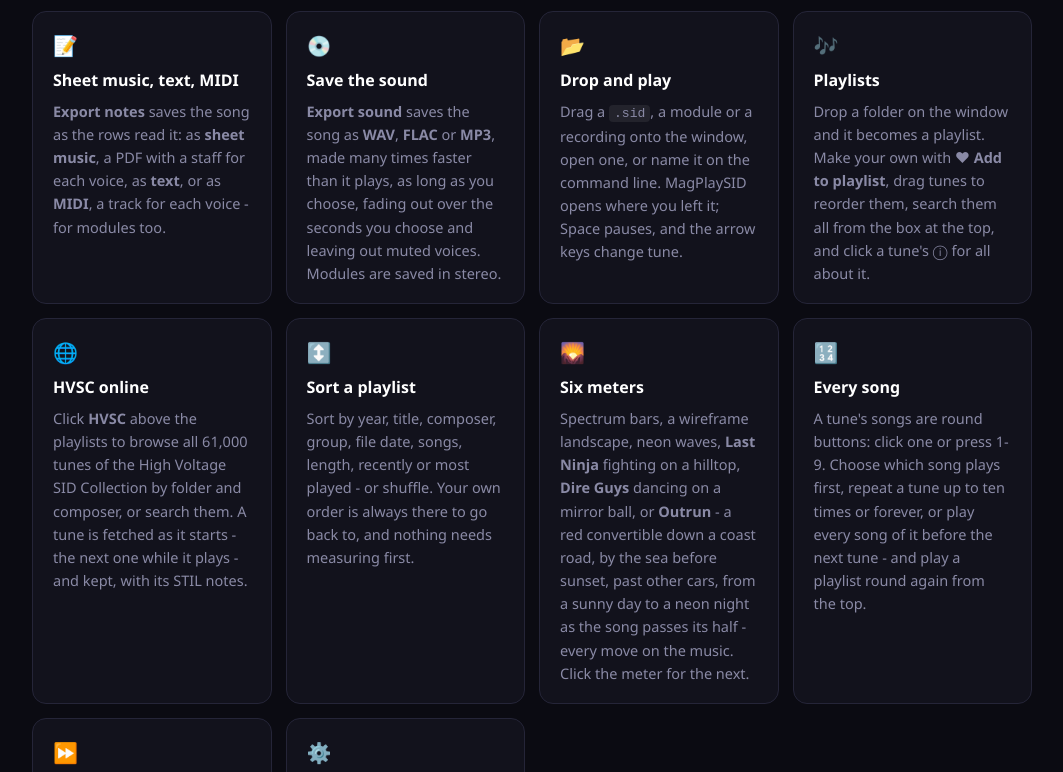
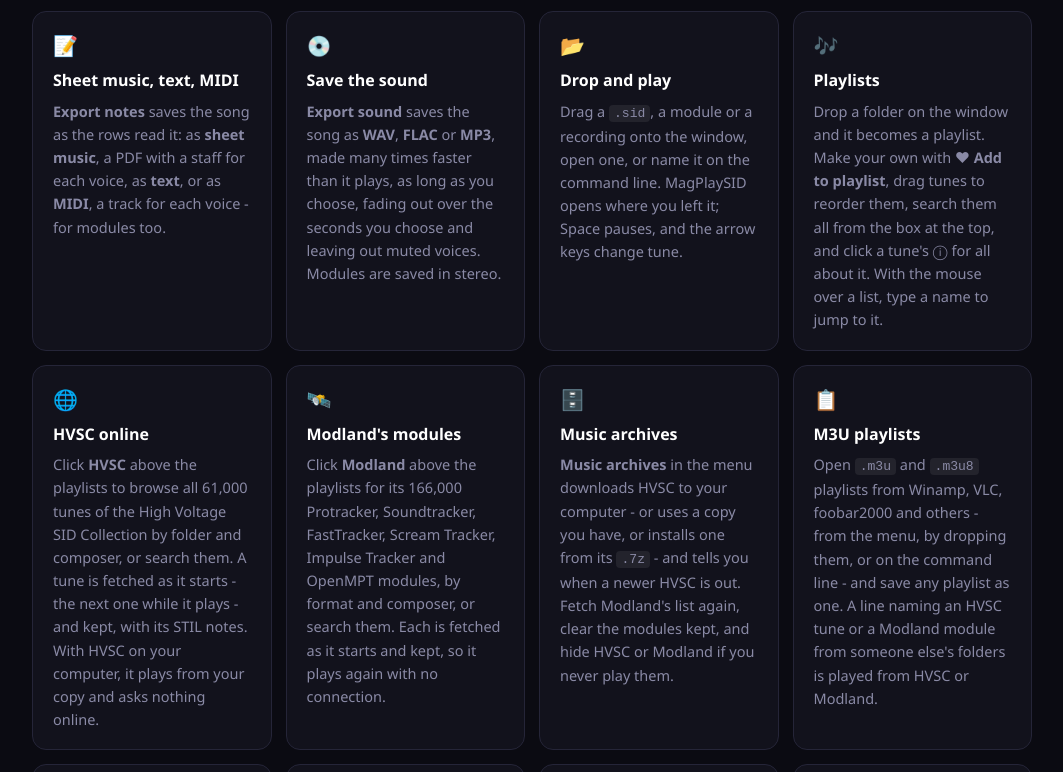
Before and after one commit to MagnarHarestad/MagPlaySID, a plain HTML site: page docs/index.html in a window 1280 px wide. Shown: the part 4929-5701 px from the top of the page, without its empty margins (108-1171 px from the left). Drawn offline with Linux system fonts and the light colour scheme; no server answers.

Commit message:
Site: Modland's modules, Music archives, M3U playlists, type to jump
Notices: SharpCompress, which unpacks HVSC's archive since 1.63.

Co-Authored-By: Claude Opus 5.5 <noreply@anthropic.com>

```diff
--- a/docs/index.html
+++ b/docs/index.html
@@ -4,7 +4,7 @@
 <meta charset="utf-8">
 <meta name="viewport" content="width=device-width, initial-scale=1">
 <title>MagPlaySID - plays C64 .sid tunes, Amiga modules and recordings, and shows how they are built</title>
-<meta name="description" content="MagPlaySID - plays any Commodore 64 .sid tune on an emulated C64, and shows it as tracker rows - notes, instruments and effects - scrolling with the music. Drop a folder to play it as a playlist, keep your favourites, browse and play all of the High Voltage SID Collection online, and save a tune's notes as text, sheet music or MIDI, or its sound as WAV, FLAC or MP3. Plays Amiga ProTracker modules and S3M, XM and IT modules too, and WAV, FLAC, MP3, OGG and AAC recordings with their notes heard as they play.">
+<meta name="description" content="MagPlaySID - plays any Commodore 64 .sid tune on an emulated C64, and shows it as tracker rows - notes, instruments and effects - scrolling with the music. Drop a folder to play it as a playlist, keep your favourites, browse and play all of the High Voltage SID Collection and Modland's modules online, open and save M3U playlists, and save a tune's notes as text, sheet music or MIDI, or its sound as WAV, FLAC or MP3. Plays Amiga ProTracker modules and S3M, XM and IT modules too, and WAV, FLAC, MP3, OGG and AAC recordings with their notes heard as they play.">
 <link rel="icon" href="favicon.png">
 <link rel="stylesheet" href="style.css?v=3">
 </head>
@@ -20,7 +20,7 @@
     <p>A player for Commodore 64 music that shows how a tune is built. Drop any <code>.sid</code> on it:
       it plays on an emulated C64, and you see it as a tracker would - its notes, instruments and effects
       in rows that scroll with the music. Drop a whole folder and it becomes a playlist; keep the tunes
-      you love in playlists of your own. Amiga ProTracker modules play too, and Scream Tracker, FastTracker and Impulse Tracker modules, each shown as its tracker shows it - and so do WAV, FLAC, MP3, OGG and AAC recordings, their notes heard and shown as they play.</p>
+      you love in playlists of your own, or browse all of HVSC's tunes and Modland's modules. Amiga ProTracker modules play too, and Scream Tracker, FastTracker and Impulse Tracker modules, each shown as its tracker shows it - and so do WAV, FLAC, MP3, OGG and AAC recordings, their notes heard and shown as they play.</p>
     <div class="download">
       <a class="button" id="windows" href="https://github.com/MagnarHarestad/MagPlaySID/releases/latest">Download for Windows</a>
       <small>Free and open source · Windows 10/11, 64-bit · nothing to install, .NET is inside</small>
@@ -181,8 +181,11 @@
     <div class="card"><div class="i">📝</div><h3>Sheet music, text, MIDI</h3><p><b>Export notes</b> saves the song as the rows read it: as <b>sheet music</b>, a PDF with a staff for each voice, as <b>text</b>, or as <b>MIDI</b>, a track for each voice - for modules too.</p></div>
     <div class="card"><div class="i">💿</div><h3>Save the sound</h3><p><b>Export sound</b> saves the song as <b>WAV</b>, <b>FLAC</b> or <b>MP3</b>, made many times faster than it plays, as long as you choose, fading out over the seconds you choose and leaving out muted voices. Modules are saved in stereo.</p></div>
     <div class="card"><div class="i">📂</div><h3>Drop and play</h3><p>Drag a <code>.sid</code>, a module or a recording onto the window, open one, or name it on the command line. MagPlaySID opens where you left it; Space pauses, and the arrow keys change tune.</p></div>
-    <div class="card"><div class="i">🎶</div><h3>Playlists</h3><p>Drop a folder on the window and it becomes a playlist. Make your own with <b>♥ Add to playlist</b>, drag tunes to reorder them, search them all from the box at the top, and click a tune's ⓘ for all about it.</p></div>
-    <div class="card"><div class="i">🌐</div><h3>HVSC online</h3><p>Click <b>HVSC</b> above the playlists to browse all 61,000 tunes of the High Voltage SID Collection by folder and composer, or search them. A tune is fetched as it starts - the next one while it plays - and kept, with its STIL notes.</p></div>
+    <div class="card"><div class="i">🎶</div><h3>Playlists</h3><p>Drop a folder on the window and it becomes a playlist. Make your own with <b>♥ Add to playlist</b>, drag tunes to reorder them, search them all from the box at the top, and click a tune's ⓘ for all about it. With the mouse over a list, type a name to jump to it.</p></div>
+    <div class="card"><div class="i">🌐</div><h3>HVSC online</h3><p>Click <b>HVSC</b> above the playlists to browse all 61,000 tunes of the High Voltage SID Collection by folder and composer, or search them. A tune is fetched as it starts - the next one while it plays - and kept, with its STIL notes. With HVSC on your computer, it plays from your copy and asks nothing online.</p></div>
+    <div class="card"><div class="i">🛰️</div><h3>Modland's modules</h3><p>Click <b>Modland</b> above the playlists for its 166,000 Protracker, Soundtracker, FastTracker, Scream Tracker, Impulse Tracker and OpenMPT modules, by format and composer, or search them. Each is fetched as it starts and kept, so it plays again with no connection.</p></div>
+    <div class="card"><div class="i">🗄️</div><h3>Music archives</h3><p><b>Music archives</b> in the menu downloads HVSC to your computer - or uses a copy you have, or installs one from its <code>.7z</code> - and tells you when a newer HVSC is out. Fetch Modland's list again, clear the modules kept, and hide HVSC or Modland if you never play them.</p></div>
+    <div class="card"><div class="i">📋</div><h3>M3U playlists</h3><p>Open <code>.m3u</code> and <code>.m3u8</code> playlists from Winamp, VLC, foobar2000 and others - from the menu, by dropping them, or on the command line - and save any playlist as one. A line naming an HVSC tune or a Modland module from someone else's folders is played from HVSC or Modland.</p></div>
     <div class="card"><div class="i">↕️</div><h3>Sort a playlist</h3><p>Sort by year, title, composer, group, file date, songs, length, recently or most played - or shuffle. Your own order is always there to go back to, and nothing needs measuring first.</p></div>
     <div class="card"><div class="i">🌄</div><h3>Six meters</h3><p>Spectrum bars, a wireframe landscape, neon waves, <b>Last Ninja</b> fighting on a hilltop, <b>Dire Guys</b> dancing on a mirror ball, or <b>Outrun</b> - a red convertible down a coast road, by the sea before sunset, past other cars, from a sunny day to a neon night as the song passes its half - every move on the music. Click the meter for the next.</p></div>
     <div class="card"><div class="i">🔢</div><h3>Every song</h3><p>A tune's songs are round buttons: click one or press 1-9. Choose which song plays first, repeat a tune up to ten times or forever, or play every song of it before the next tune - and play a playlist round again from the top.</p></div>
@@ -210,7 +213,7 @@
   <ol class="steps">
     <li>Download the package for your system from the <a href="https://github.com/MagnarHarestad/MagPlaySID/releases/latest">latest release</a>. .NET is inside - there is nothing else to install.</li>
     <li><b>Windows:</b> unzip it anywhere and run <code>MagPlaySID.exe</code>. <b>Linux:</b> unpack it and run <code>./MagPlaySID</code>. <b>Mac:</b> unzip it and move MagPlaySID to Applications.</li>
-    <li>Drop a <code>.sid</code>, a tracker module or a recording on the window, or choose <b>Open tune...</b> - or drop a whole folder to play it as a playlist, or choose <b>Open folder as playlist</b> in the menu. Or click <b>HVSC</b> above the playlists to play from the <a href="https://www.hvsc.c64.org">High Voltage SID Collection</a>'s 61,000 <code>.sid</code> tunes.</li>
+    <li>Drop a <code>.sid</code>, a tracker module or a recording on the window, or choose <b>Open tune...</b> - or drop a whole folder to play it as a playlist, or choose <b>Open folder as playlist</b> in the menu. Or click <b>HVSC</b> above the playlists to play from the <a href="https://www.hvsc.c64.org">High Voltage SID Collection</a>'s 61,000 <code>.sid</code> tunes, or <b>Modland</b> for <a href="https://modland.com">Modland</a>'s 166,000 modules; <b>Music archives</b> in the menu puts HVSC on your computer.</li>
     <li>Click a scope to mute its voice; click a voice's rows to see its instrument; click the meter to change it; click a tune's ⓘ in a playlist to read all about it.</li>
     <li>Keep the tunes you like: <b>♥ Add to playlist</b> while one plays - and their notes: <b>Export notes</b> in the menu, as sheet music or text - or their sound: <b>Export sound</b>, as WAV, FLAC or MP3. Keys: Space pauses, ← and → change tune in a playlist, 1-9, + and - pick a song, and F held fast-forwards. Change your speakers while it plays and the sound follows them.</li>
   </ol>
@@ -247,7 +250,7 @@
     <p>It is free software under the <a href="https://github.com/MagnarHarestad/MagPlaySID/blob/main/LICENSE">GNU General Public License, version 2 or later</a>,
       and comes with no warranty. Its SID emulation is a C# translation of <b>reSID</b> by Dag Lem; sound goes through
       <b>PortAudio</b>, and the window is <b>Avalonia</b>. Tunes written in BASIC run on Microsoft's open-source 6502 BASIC (MIT
-      license), and songs it cannot measure take their length from HVSC's song-length list. MP3s are decoded by <b>NLayer</b>, Ogg Vorbis by <b>NVorbis</b> and AAC by <b>SharpJaad</b> (all MIT license). See <a href="https://github.com/MagnarHarestad/MagPlaySID/blob/main/THIRD-PARTY-NOTICES.md">third-party notices</a>.
+      license), and songs it cannot measure take their length from HVSC's song-length list. MP3s are decoded by <b>NLayer</b>, Ogg Vorbis by <b>NVorbis</b> and AAC by <b>SharpJaad</b>, and HVSC's archive is unpacked by <b>SharpCompress</b> (all MIT license). Tunes come from the <b>High Voltage SID Collection</b> and modules from <b>Modland</b> - thank you to everyone who keeps them. See <a href="https://github.com/MagnarHarestad/MagPlaySID/blob/main/THIRD-PARTY-NOTICES.md">third-party notices</a>.
       The tunes belong to their composers - MagPlaySID only plays and reads them.</p>
   </section>
 
```
Also changed, not shown: 1 other file.
